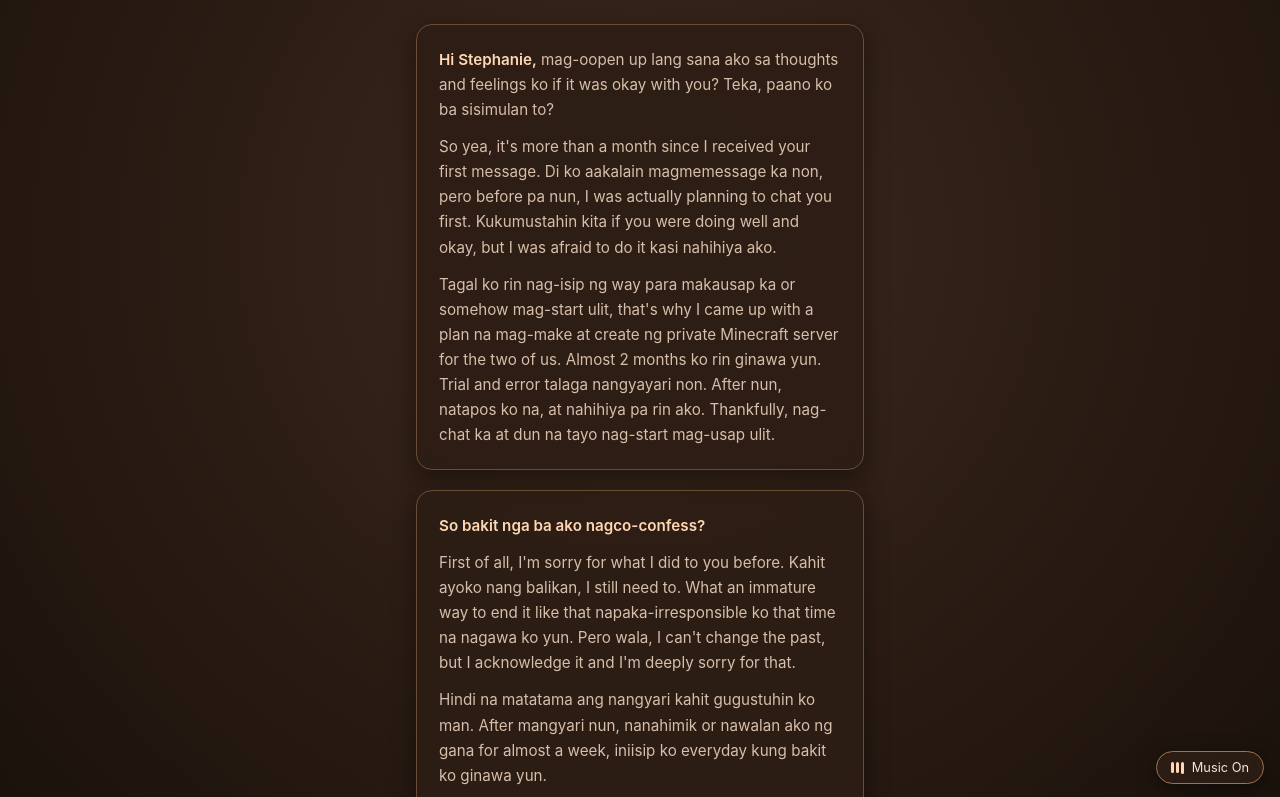
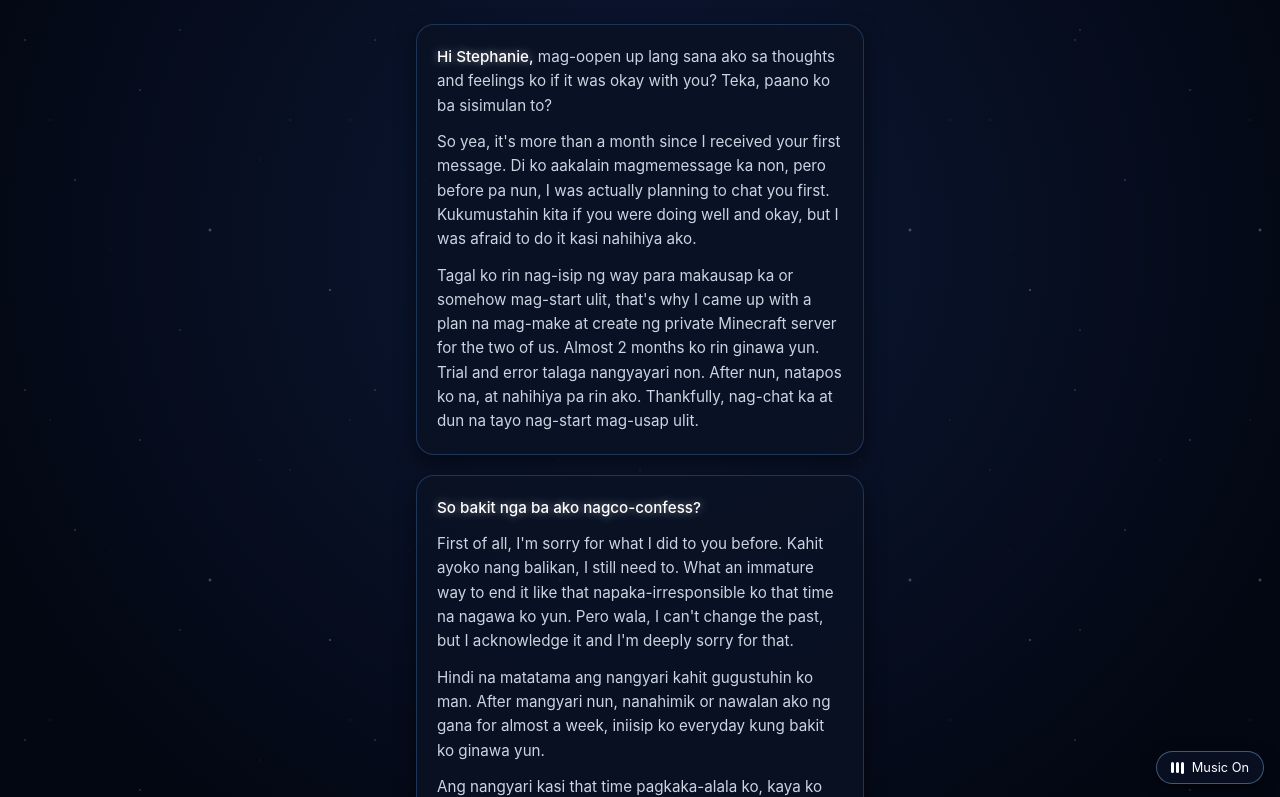
Before and after one commit to yhanntoyccs-del/Confession-letter, a plain HTML site: page index.html in a window 1280 px wide. Both pictures are taken after a click on the button "❤️‍🩹". Shown: the top 797 px of the page. Drawn offline with Linux system fonts and the light colour scheme.

Commit message:
Add files via upload

```diff
--- a/index.html
+++ b/index.html
@@ -4,32 +4,35 @@
     <meta charset="UTF-8">
     <meta name="viewport" content="width=device-width, initial-scale=1.0, maximum-scale=1.0, user-scalable=no">
     <title>A Message For You</title>
+
+    <meta property="og:title" content="A Message For You">
+    <meta property="og:description" content="Tap to open.">
+    <meta property="og:image" content="photo1.jpg">
+
     <style>
-        /* --- RICH COFFEE GRADIENT THEME --- */
+        /* --- OPTIMIZED FAST NIGHT THEME --- */
         :root {
-            --bg-deep: #1b120c;
-            --bg-mid: #2c1d14;
-            --bg-warm: #3d291c;
-            --card-bg: rgba(45, 30, 21, 0.92);
-            --border-color: #6b4c35;
-            --border-glow: #9e7351;
-            --text-primary: #f3e5d8;
-            --text-secondary: #d7beaa;
-            --highlight-color: #ffd8b3;
-            --coffee-glow: rgba(158, 115, 81, 0.25);
+            --bg-dark: #030712;
+            --card-bg: rgba(10, 18, 36, 0.88);
+            --border-color: rgba(96, 165, 250, 0.25);
+            --border-glow: rgba(147, 197, 253, 0.4);
+            --text-primary: #ffffff;
+            --text-secondary: #cbd5e1;
+            --blue-glow: rgba(59, 130, 246, 0.25);
+            --white-glow: rgba(255, 255, 255, 0.8);
         }
 
         * {
             box-sizing: border-box;
             margin: 0;
             padding: 0;
-            font-family: -apple-system, BlinkMacSystemFont, "Segoe UI", Georgia, serif;
+            font-family: -apple-system, BlinkMacSystemFont, "Segoe UI", Roboto, sans-serif;
             -webkit-tap-highlight-color: transparent;
         }
 
         body {
-            background-color: var(--bg-deep);
-            background-image: radial-gradient(circle at 50% 30%, var(--bg-warm) 0%, var(--bg-mid) 50%, var(--bg-deep) 100%);
+            background: var(--bg-dark);
+            background-image: radial-gradient(circle at 50% 30%, #0c1836 0%, #030712 85%);
             background-attachment: fixed;
             color: var(--text-primary);
             min-height: 100vh;
@@ -40,6 +43,54 @@
             position: relative;
         }
 
+        /* FIXED TWINKLING STARRY BACKGROUND */
+        .star-bg, .star-bg-2 {
+            position: fixed;
+            top: 0;
+            left: 0;
+            width: 100%;
+            height: 100%;
+            z-index: 0;
+            pointer-events: none;
+        }
+
+        .star-bg {
+            background-image:
+                radial-gradient(1px 1px at 25px 40px, #ffffff, rgba(0,0,0,0)),
+                radial-gradient(1.5px 1.5px at 75px 180px, rgba(147, 197, 253, 0.9), rgba(0,0,0,0)),
+                radial-gradient(1px 1px at 140px 90px, #ffffff, rgba(0,0,0,0)),
+                radial-gradient(2px 2px at 210px 230px, rgba(255, 255, 255, 0.95), rgba(0,0,0,0)),
+                radial-gradient(1px 1px at 290px 120px, rgba(147, 197, 253, 0.7), rgba(0,0,0,0)),
+                radial-gradient(1.5px 1.5px at 330px 290px, #ffffff, rgba(0,0,0,0));
+            background-repeat: repeat;
+            background-size: 350px 350px;
+            animation: twinkleSlow 3s ease-in-out infinite alternate;
+        }
+
+        .star-bg-2 {
+            background-image:
+                radial-gradient(1px 1px at 50px 120px, rgba(255,255,255,0.8), rgba(0,0,0,0)),
+                radial-gradient(1px 1px at 110px 250px, rgba(147, 197, 253, 0.6), rgba(0,0,0,0)),
+                radial-gradient(1.5px 1.5px at 180px 30px, rgba(255,255,255,0.9), rgba(0,0,0,0)),
+                radial-gradient(1px 1px at 260px 160px, rgba(147, 197, 253, 0.8), rgba(0,0,0,0)),
+                radial-gradient(2px 2px at 310px 60px, #ffffff, rgba(0,0,0,0));
+            background-repeat: repeat;
+            background-size: 300px 300px;
+            animation: twinkleFast 2s ease-in-out infinite alternate;
+        }
+
+        @keyframes twinkleSlow {
+            0% { opacity: 0.3; }
+            50% { opacity: 0.85; }
+            100% { opacity: 0.4; }
+        }
+
+        @keyframes twinkleFast {
+            0% { opacity: 0.7; }
+            50% { opacity: 0.2; }
+            100% { opacity: 0.9; }
+        }
+
         /* --- ENTRY OVERLAY --- */
         #entryOverlay {
             position: fixed;
@@ -47,8 +98,7 @@
             left: 0;
             width: 100%;
             height: 100%;
-            background: var(--bg-deep);
-            background-image: radial-gradient(circle at 50% 40%, var(--bg-warm) 0%, var(--bg-deep) 100%);
+            background: var(--bg-dark);
             z-index: 100;
             display: flex;
             flex-direction: column;
@@ -60,16 +110,16 @@
         }
 
         .heart-btn {
-            background: var(--card-bg);
+            background: rgba(15, 28, 54, 0.9);
             border: 1px solid var(--border-glow);
-            color: var(--text-primary);
+            color: #ffffff;
             font-size: 2.2rem;
             width: 80px;
             height: 80px;
             border-radius: 50%;
             cursor: pointer;
             margin-top: 20px;
-            box-shadow: 0 0 25px var(--coffee-glow);
+            box-shadow: 0 0 20px var(--blue-glow);
             animation: pulse 2s infinite;
             display: flex;
             justify-content: center;
@@ -100,27 +150,18 @@
             opacity: 1;
         }
 
-        /* --- COFFEE CARD STYLING --- */
+        /* STATIC TEXT CARDS (NO ANIMATION/HIDDEN STATE) */
         .card {
             background: var(--card-bg);
             border: 1px solid var(--border-color);
-            border-radius: 16px;
-            padding: 22px;
-            box-shadow: 0 8px 24px rgba(0, 0, 0, 0.4);
-            line-height: 1.65;
+            border-radius: 18px;
+            padding: 20px;
+            box-shadow: 0 8px 20px rgba(0, 0, 0, 0.5);
+            line-height: 1.6;
             font-size: 0.95rem;
             color: var(--text-secondary);
-            backdrop-filter: blur(6px);
-
-            opacity: 0;
-            transform: translateY(15px);
-            transition: opacity 0.35s ease-out, transform 0.35s ease-out;
-            will-change: opacity, transform;
-        }
-
-        .card.reveal {
             opacity: 1;
-            transform: translateY(0);
+            transform: none;
         }
 
         .card p {
@@ -133,11 +174,12 @@
         }
 
         .highlight {
-            color: var(--highlight-color);
-            font-weight: 600;
+            color: #ffffff;
+            font-weight: 500;
+            text-shadow: 0 0 8px rgba(255, 255, 255, 0.5);
         }
 
-        /* --- CROSSWISE PHOTO GALLERY --- */
+        /* --- CROSSWISE PHOTO GALLERY (RETAINS SCROLL REVEAL) --- */
         .crosswise-gallery {
             display: flex;
             flex-direction: column;
@@ -149,11 +191,11 @@
         .photo-slot {
             width: 82%;
             height: 190px;
-            border-radius: 16px;
+            border-radius: 18px;
             overflow: hidden;
-            border: 1.5px solid var(--border-glow);
-            background: var(--bg-mid);
-            box-shadow: 0 8px 24px rgba(0, 0, 0, 0.5);
+            border: 1px solid var(--border-glow);
+            background: #081024;
+            box-shadow: 0 8px 20px rgba(0, 0, 0, 0.6);
 
             opacity: 0;
             transform: translateY(15px);
@@ -192,15 +234,14 @@
             gap: 8px;
             font-size: 0.8rem;
             color: var(--text-primary);
-            box-shadow: 0 4px 18px rgba(0, 0, 0, 0.5);
+            box-shadow: 0 4px 15px rgba(0, 0, 0, 0.5);
             cursor: pointer;
-            backdrop-filter: blur(6px);
         }
 
         .equalizer-bar {
             width: 3px;
             height: 12px;
-            background: var(--highlight-color);
+            background: #ffffff;
             border-radius: 2px;
             animation: bounce 0.8s infinite alternate;
         }
@@ -224,6 +265,9 @@
     <audio id="bgMusic" loop preload="auto">
         <source src="music.mp3" type="audio/mpeg">
     </audio>
+
+    <div class="star-bg"></div>
+    <div class="star-bg-2"></div>
 
     <div id="entryOverlay">
         <button class="heart-btn" id="startBtn" aria-label="Open message">❤️‍🩹</button>
@@ -292,6 +336,9 @@
         const audioToggle = document.getElementById('audioToggle');
         const audioStatusText = document.getElementById('audioStatusText');
 
+        // Set default music volume to 35%
+        bgMusic.volume = 0.35;
+
         startBtn.addEventListener('click', () => {
             bgMusic.play().then(() => {
                 audioToggle.classList.remove('paused');
@@ -318,12 +365,13 @@
             }
         });
 
-        const animatedElements = document.querySelectorAll('.card, .photo-slot');
+        // ANIMATION APPLIED ONLY TO PHOTO SLOTS
+        const photoSlots = document.querySelectorAll('.photo-slot');
 
         function handleScrollAnimations() {
             const viewportHeight = window.innerHeight;
 
-            animatedElements.forEach(el => {
+            photoSlots.forEach(el => {
                 const rect = el.getBoundingClientRect();
                 const isInView = (rect.top < viewportHeight * 0.92) && (rect.bottom > 50);
 
```
Also changed, not shown: 1 other file.
